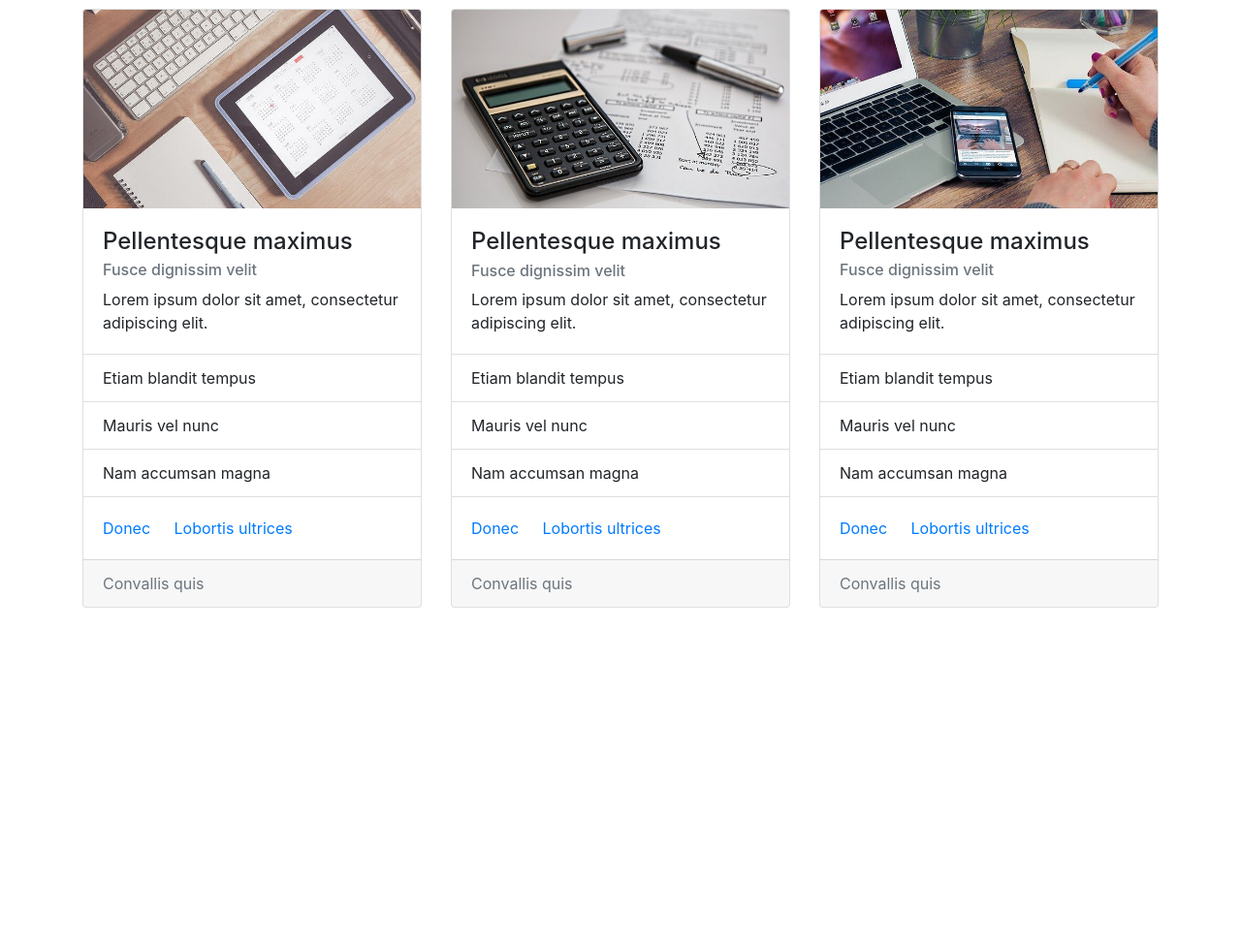
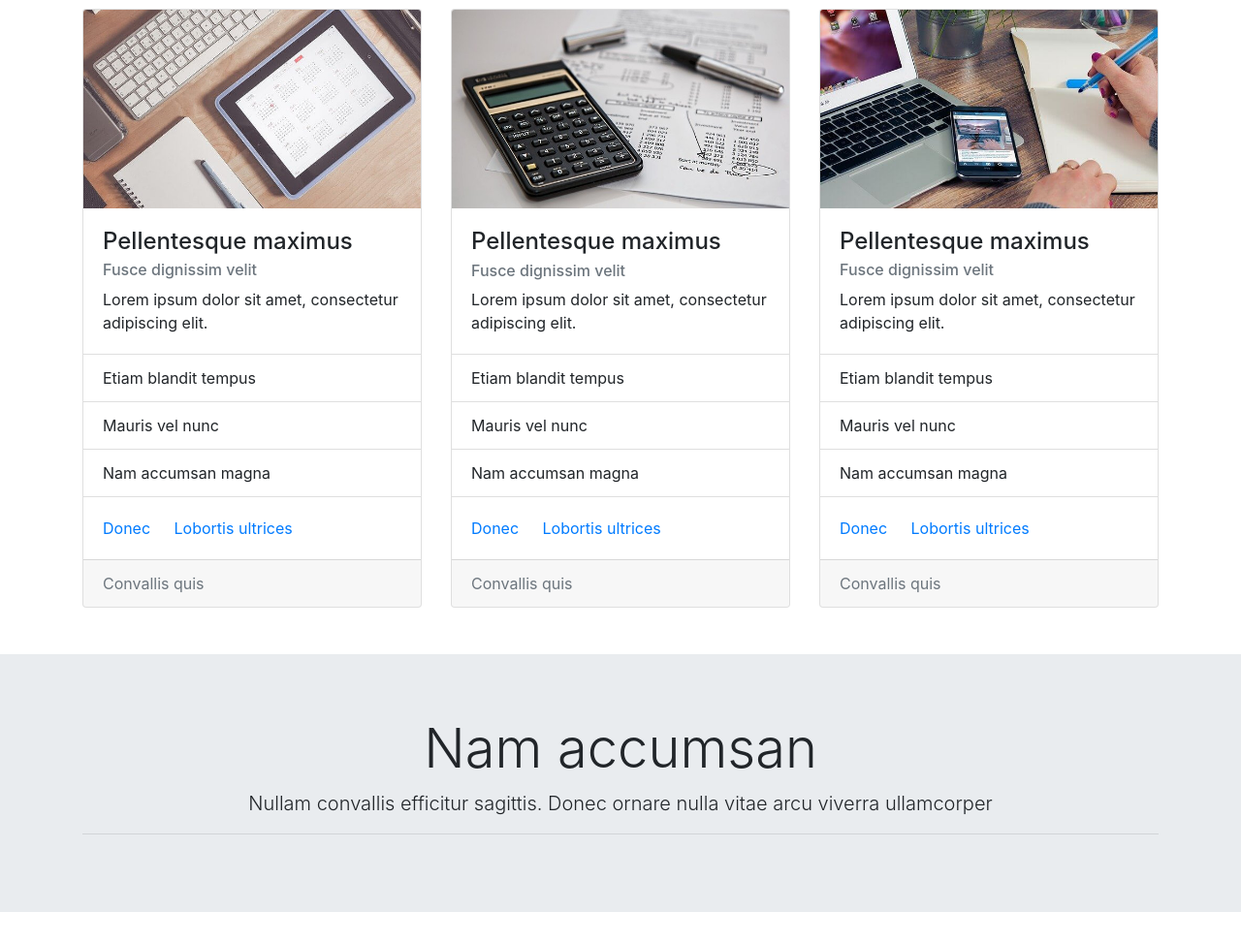
Before and after one commit to franciscojsc/curso-site-com-bootstrap-4, a website: page src/index.html in a window 1280 px wide. Shown: the part 1105-2078 px from the top of the page at 97% size. Before the commit the page ends 1780 px from the top, so only its background shows below. Drawn offline with nearby package versions, Linux system fonts and the light colour scheme.

Commit message:
Crie componente Jumbotron

```diff
--- a/src/index.html
+++ b/src/index.html
@@ -333,6 +333,27 @@
 
   </div>
 
+  <div class="jumbotron jumbotron-fluid">
+
+    <div class="container">
+
+      <div class="row">
+
+        <div class="col-12 text-center">
+
+          <h1 class="display-4">Nam accumsan</h1>
+          <p class="lead"> Nullam convallis efficitur sagittis.
+            Donec ornare nulla vitae arcu viverra ullamcorper</p>
+          <hr>
+
+        </div>
+
+      </div>
+
+    </div>
+
+  </div>
+
   <!-- Modal -->
   <div class="modal fade" id="siteModal-1" tabindex="1" role="dialog">
 
```
